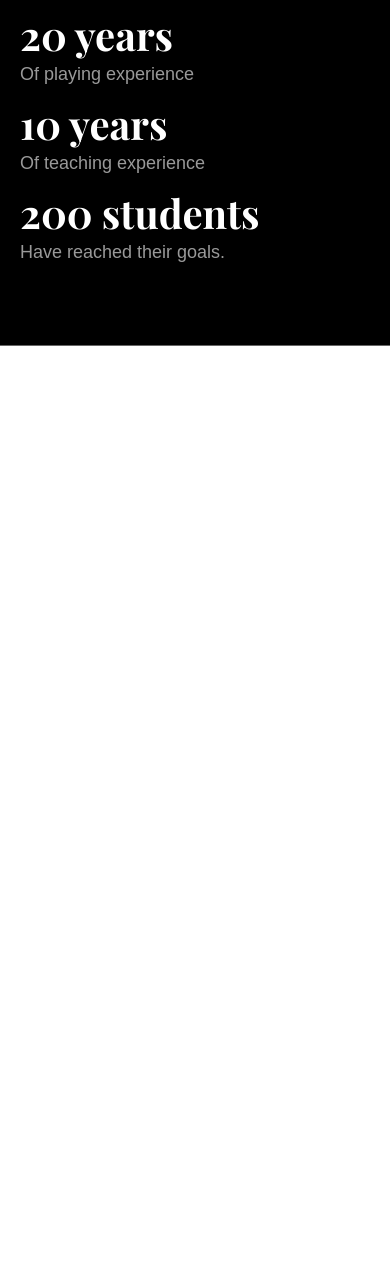
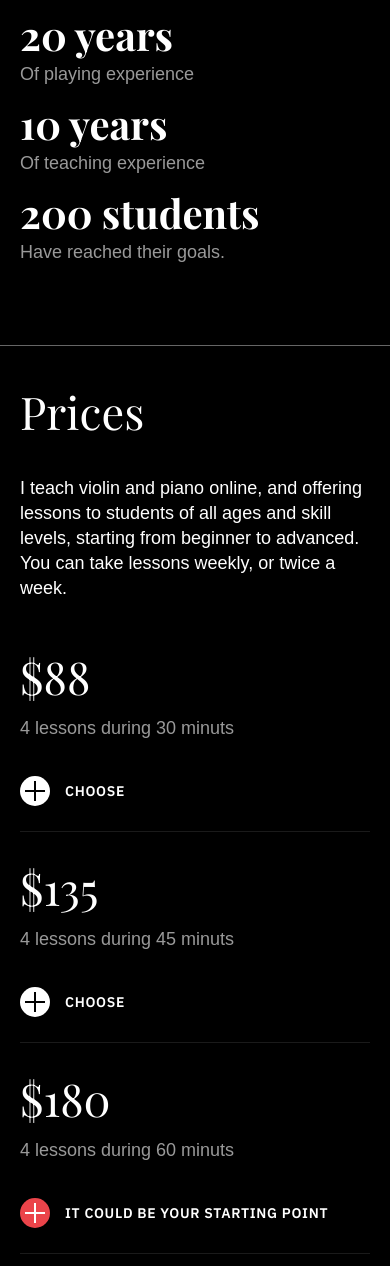
Before and after one commit to Kaba4ok/musician-dev, a website: page #src/index.html in a window 390 px wide. Shown: the part 3011-4277 px from the top of the page. Before the commit the page ends 3357 px from the top, so only its background shows below. Drawn offline with nearby package versions, Linux system fonts and the light colour scheme; files that its build step writes are made by us from their sources; a web font is replaced by a local one.

Commit message:
Добавляет адаптацию для блока 'Prices'

```diff
--- a/#src/index.html
+++ b/#src/index.html
@@ -151,7 +151,7 @@
                 </div>
             </div>
         </section>
-        <!-- <section class="prices">
+        <section class="prices">
             <div class="container">
                 <div class="prices__title-offer-wrapper">
                     <h2 class="prices__title">Prices</h2>
@@ -185,7 +185,7 @@
                 </ul>
             </div>
         </section>
-        <footer class="footer">
+        <!-- <footer class="footer">
             <div class="container footer__container">
                 <div class="footer__inner-wrapper">
                     <div class="footer__nav-social-wrapper">
--- a/#src/scss/blocks/prices.scss
+++ b/#src/scss/blocks/prices.scss
@@ -26,7 +26,7 @@
     }
 
     &__offer {
-        width: 610px;
+        max-width: 610px;
         padding: 0;
         padding-top: 10px;
         margin: 0;
@@ -35,7 +35,7 @@
     &__list {
         display: flex;
         justify-content: space-between;
-        width: 920px;
+        max-width: 920px;
         padding: 0;
         margin: 0;
         list-style: none;
@@ -122,4 +122,41 @@
             background-color: #ffffff;
         }
     }
+
+    @media (max-width: 1000px) {
+        padding-bottom: 80px;
+
+        &__title-offer-wrapper {
+            flex-direction: column;
+            margin-bottom: 50px;
+        }
+
+        &__title {
+            margin-bottom: 40px;
+        }
+
+        &__offer {
+            padding-top: 0;
+        }
+
+        &__list {
+            flex-direction: column;
+        }
+
+        &__item {
+            padding-left: 0;
+            padding-bottom: 30px;
+            margin-bottom: 30px;
+            border-left: none;
+            border-bottom: 1px solid rgba($color: #ffffff, $alpha: .1);
+
+            &:last-child {
+                margin-bottom: 0;
+            }
+        }
+
+        &__name {
+            margin-bottom: 40px;
+        }
+    }
 }
```
Also changed, not shown: dist/css/style.css, dist/css/style.min.css, dist/index.html.
